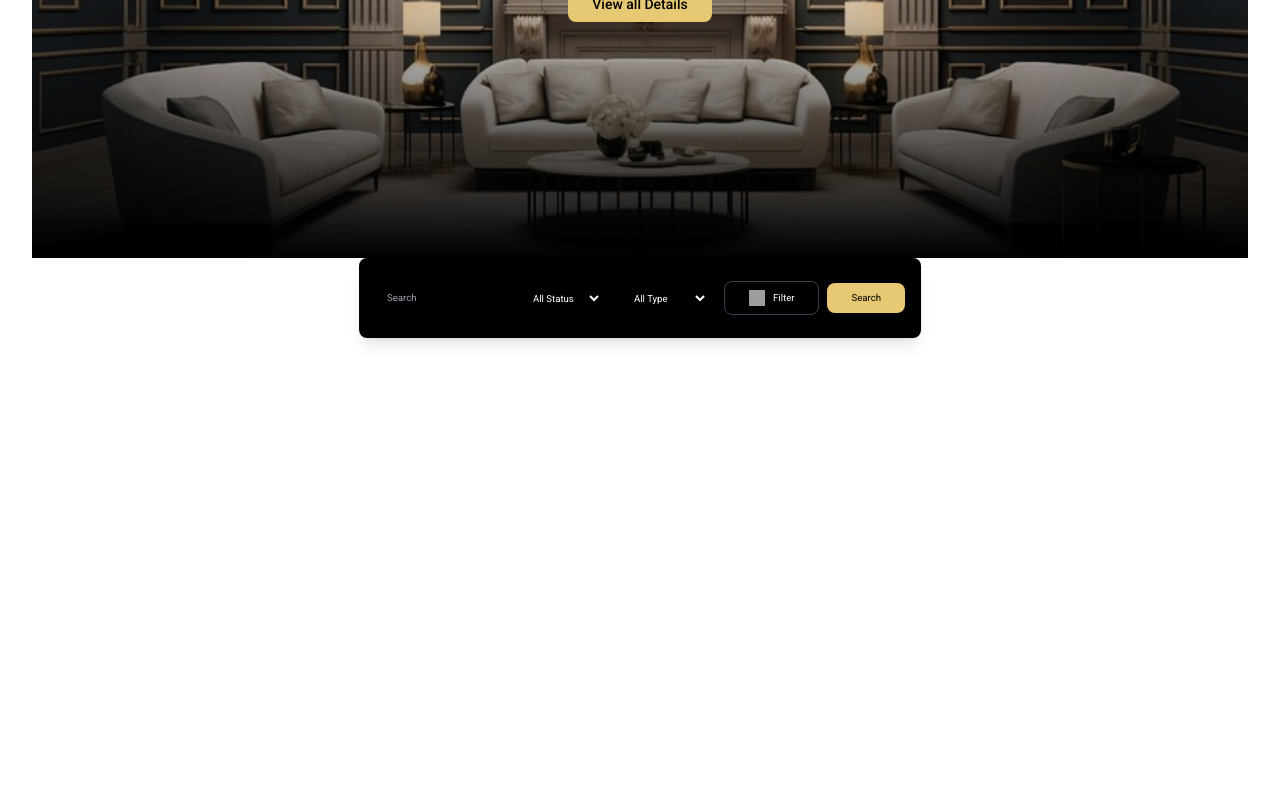
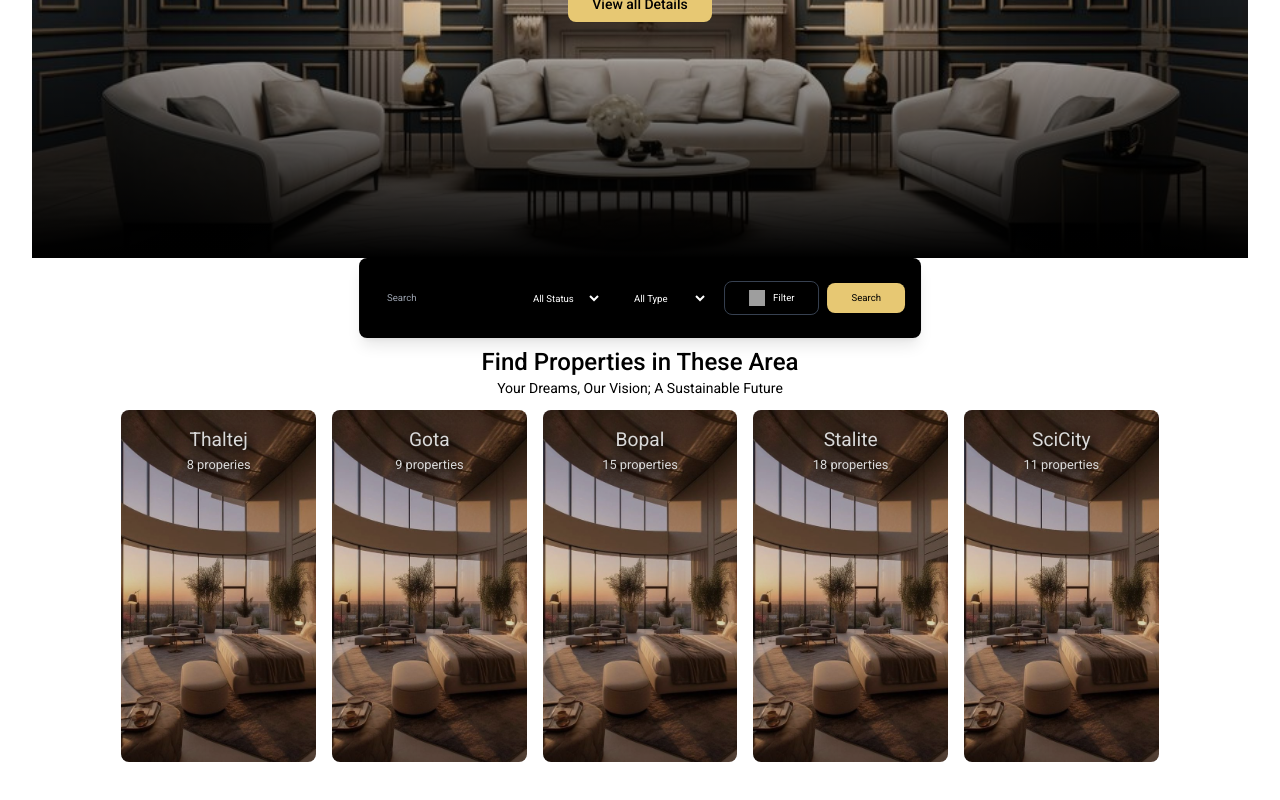
Before and after one commit to DesaiPriyansh19/milaniume-property, a React (Vite) app: page / in a window 1280 px wide. Shown: the part 374-1174 px from the top of the page. Before the commit the page ends 800 px from the top, so only its background shows below. Built offline with nearby package versions, Linux system fonts and the light colour scheme; grey boxes are pictures that could not be loaded.

Commit message:
card section added

```diff
--- a/package.json
+++ b/package.json
@@ -12,6 +12,7 @@
   "dependencies": {
     "react": "^18.3.1",
     "react-dom": "^18.3.1",
+    "react-icons": "^5.4.0",
     "react-slick": "^0.30.2",
     "slick-carousel": "^1.8.1"
   },
--- a/src/App.jsx
+++ b/src/App.jsx
@@ -6,6 +6,7 @@ import FilterSection from './components/FilterSection';
 import Navbar from './components/Navbar';
 import Img1 from '../src/assets/office.jpeg'
 import room from '../src/assets/Room3.jpg'
+import Cards from './components/Cards';
 const images = [
   Img1,
   room,
@@ -13,7 +14,7 @@ const images = [
 ];
 const dynamicContent = [
   { title: 'Welcome to Millennium Properties', description: 'We Build Your Dreams' },
-  { title: 'Luxury Apartment', description: 'Stylish 2-bedroom apartment in city center.' },
+  { title: 'Luxury Apartment', description: 'Your Dreams, Our Vision; A Sustainable Future' },
 
 ];
 
@@ -23,7 +24,7 @@ function App() {
     <div className="font-roboto h-full p-0 m-0 w-full">
     <Navbar/>
     <Carousel images={images} dynamicContent={dynamicContent} />
-    {/* <FilterSection/> */}
+    <Cards/>
     </div>
   </>)
 }
--- /dev/null
+++ b/src/components/Cards.jsx
@@ -0,0 +1,41 @@
+import React from 'react'
+
+function Cards() {
+    const data = [
+        { imgSrc: 'src/assets/Room.jpeg', text1: 'Thaltej', text2: '8 properies' },
+        { imgSrc: 'src/assets/Room.jpeg', text1: 'Gota', text2: '9 properties' },
+        { imgSrc: 'src/assets/Room.jpeg', text1: 'Bopal', text2: '15 properties' },
+        { imgSrc: 'src/assets/Room.jpeg', text1: 'Stalite', text2: '18 properties' },
+        { imgSrc: 'src/assets/Room.jpeg', text1: 'SciCity', text2: '11 properties'},
+      ];
+  return (
+
+    <>
+  <section className=" p-6 mt-[30%] md:mt-[20%] lg:mt-16">
+    <h3 className='text-center text-2xl font-medium'>Find Properties in These Area</h3>
+    <p className='text-center text-sm mb-3'>Your Dreams, Our Vision; A Sustainable Future</p>
+      <div className="flex flex-wrap space-x-4 items-center justify-center">
+        {data.map((item, index) => (
+          <div
+            key={index}
+            className="w-[90%]   mb-5  sm:w-1/3 md:w-1/4 lg:w-1/6 bg-cover bg-center rounded-lg h-[44vh] "
+            style={{
+              backgroundImage: `url(${item.imgSrc})`,
+              filter: 'brightness(85%)',
+            }}
+          >
+            <div  className="p-4" style={{
+    textShadow: "4px 4px 8px rgba(0.1, 0.5, 0.9, 0.8)", // Apply text shadow to all children
+  }}>
+              <p className="text-white font-normal  text-[1.2rem]">{item.text1}</p>
+              <p className="text-white font-light text-[.8rem]">{item.text2}</p>
+            </div>
+          </div>
+        ))}
+      </div>
+    </section>
+    </>
+  )
+}
+
+export default Cards
```
Also changed, not shown: 1 other file (tests, documents, lock files or other folders).
